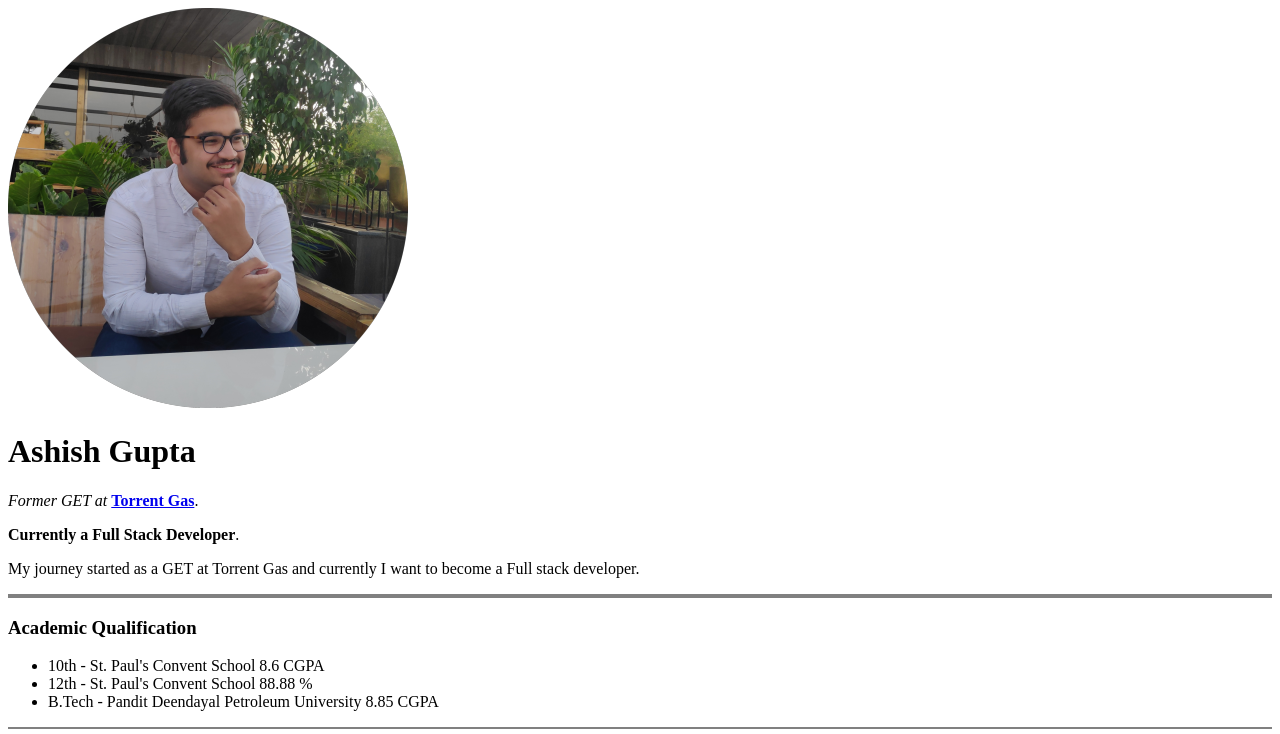
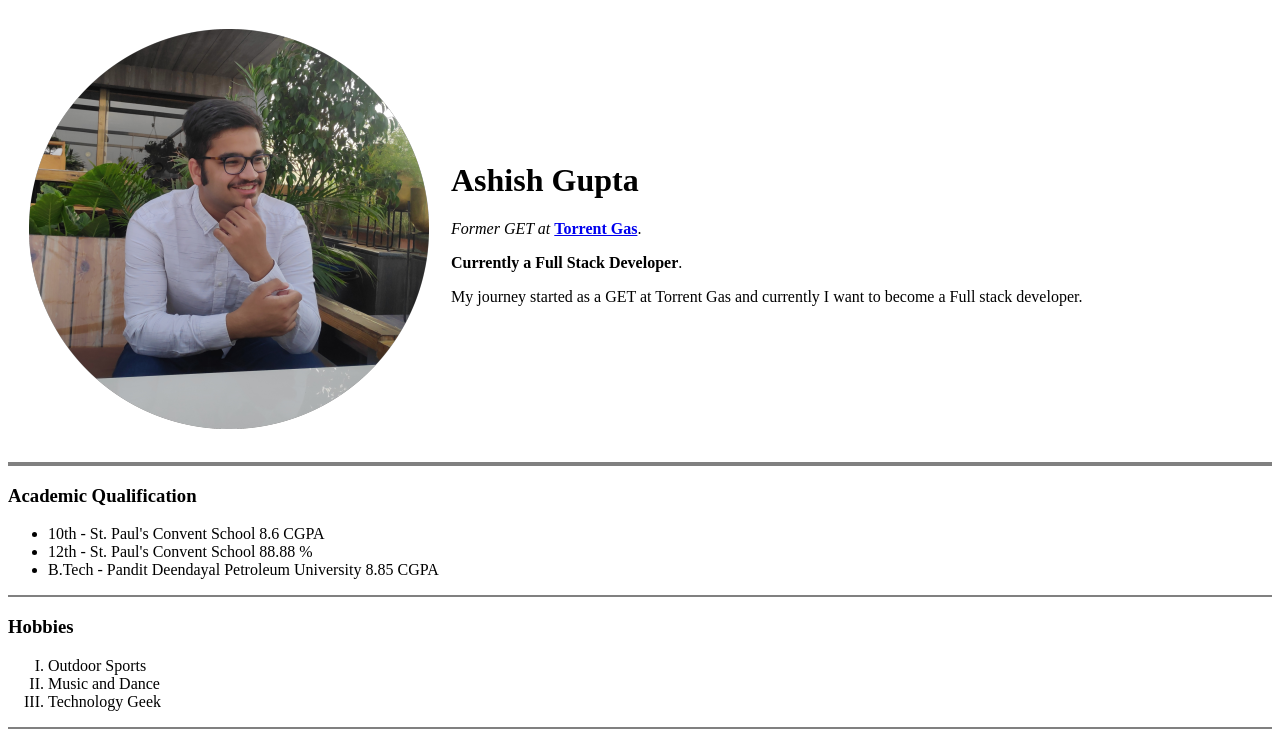
Before and after one commit to AshishGupta221199/CV, a plain HTML site: page index.html in a window 1280 px wide. Shown: the top 734 px of the page. Drawn offline with Linux system fonts and the light colour scheme.

Commit message:
Update index.html

```diff
--- a/index.html
+++ b/index.html
@@ -7,11 +7,15 @@
 </head>
 
 <body>
-  <img src="Ashish.png" alt="Ashish's Profile Photo">
-  <h1>Ashish Gupta</h1>
-  <p><em>Former GET at </em><strong><a href="https://www.torrentgas.com/frontend/web/index.php/site/index">Torrent Gas</a></strong>.</p>
-  <p><strong>Currently a Full Stack Developer</strong>.</p>
-  <p>My journey started as a GET at Torrent Gas and currently I want to become a Full stack developer.</p>
+  <table cellspacing="20">
+    <tr>
+      <td><img src="Ashish.png" alt="Ashish's Profile Photo"></td>
+      <td><h1>Ashish Gupta</h1>
+      <p><em>Former GET at </em><strong><a href="https://www.torrentgas.com/frontend/web/index.php/site/index">Torrent Gas</a></strong>.</p>
+      <p><strong>Currently a Full Stack Developer</strong>.</p>
+      <p>My journey started as a GET at Torrent Gas and currently I want to become a Full stack developer.</p></td>
+    </tr>
+  </table>
   <hr size="4" noshade>
   <h3>Academic Qualification</h3>
   <ul>
```
